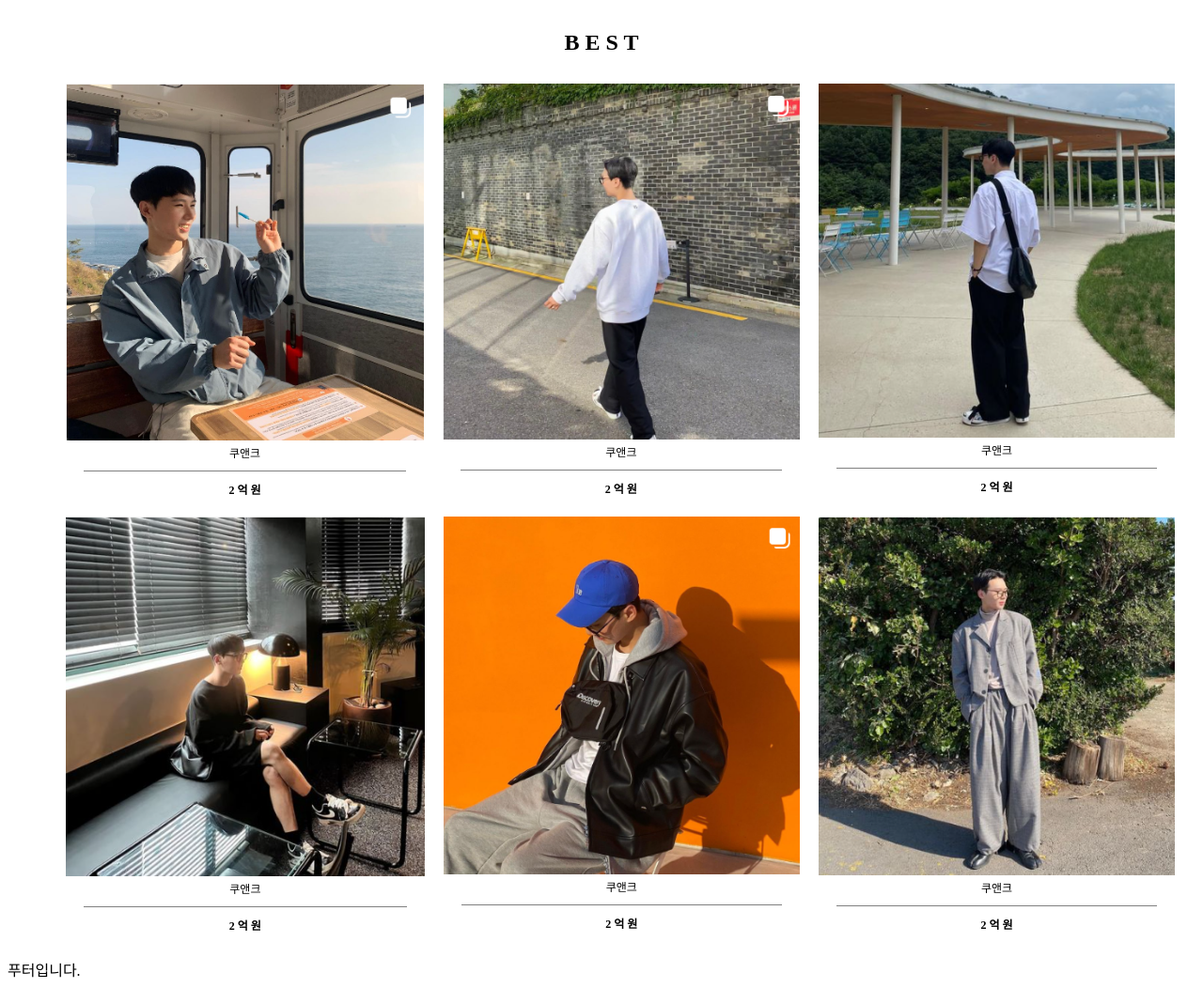
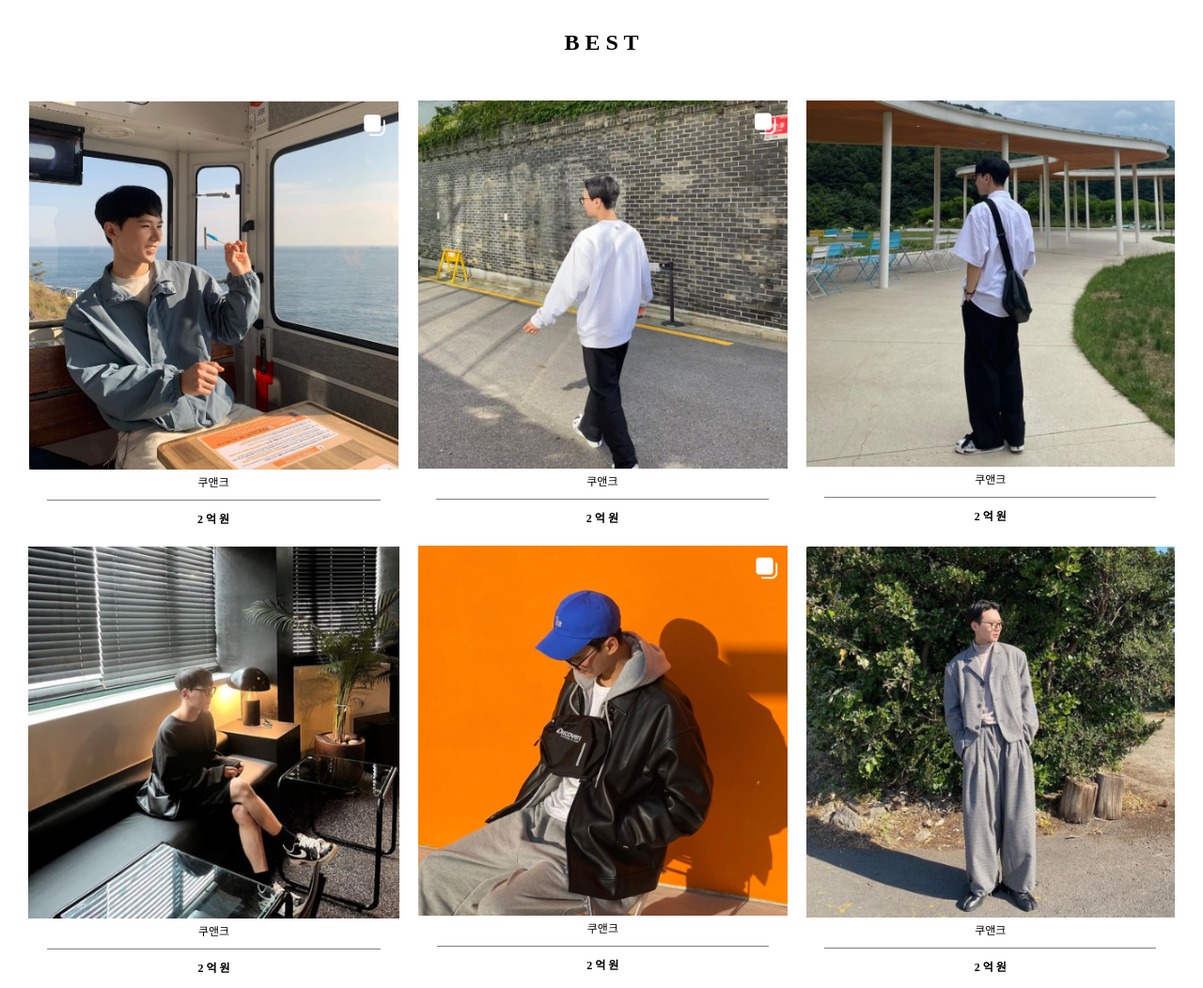
Before and after one commit to bsw98/mini-project, a plain HTML site: page index.html in a window 1280 px wide. Shown: the part 1147-2199 px from the top of the page at 94% size. Drawn offline with Linux system fonts and the light colour scheme.

Commit message:
베스트 사진 align-center

```diff
--- a/css/1994.css
+++ b/css/1994.css
@@ -54,20 +54,13 @@ header img{
   margin: 0 auto;
 }
 .main-best ul{
-   display: flex;
-    flex-flow: wrap row;
-    justify-content: space-evenly;
+
+    display: inline;
 }
 .main-best li{
-
-    display: inline-block;
     padding: 5px;
 }
-.best-contents-wrapper1{
-    display: flex;
-
-}
-.best-contents-wrapper2{
+.best-contents-wrapper1,.best-contents-wrapper2{
     display: flex;
 
 }
```
